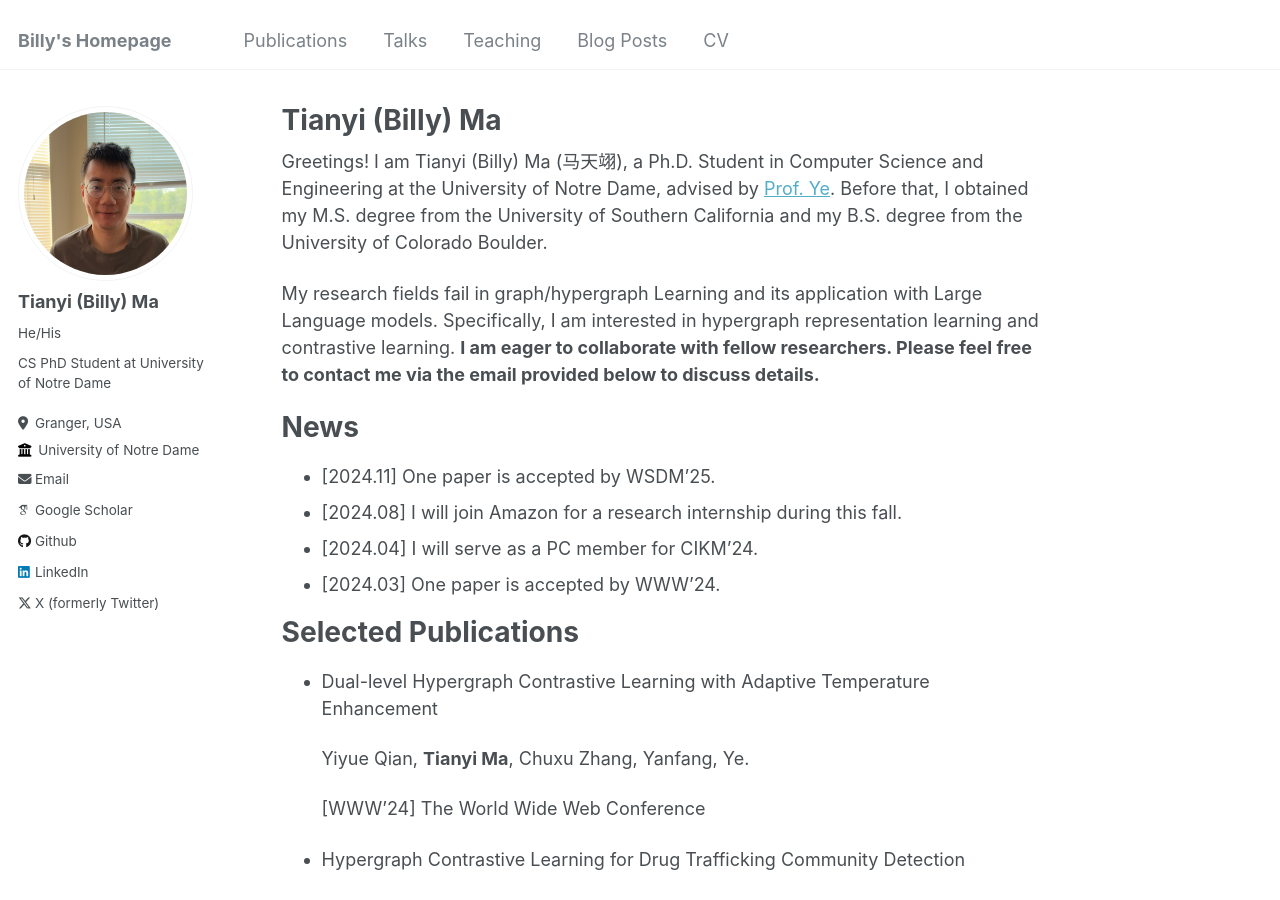
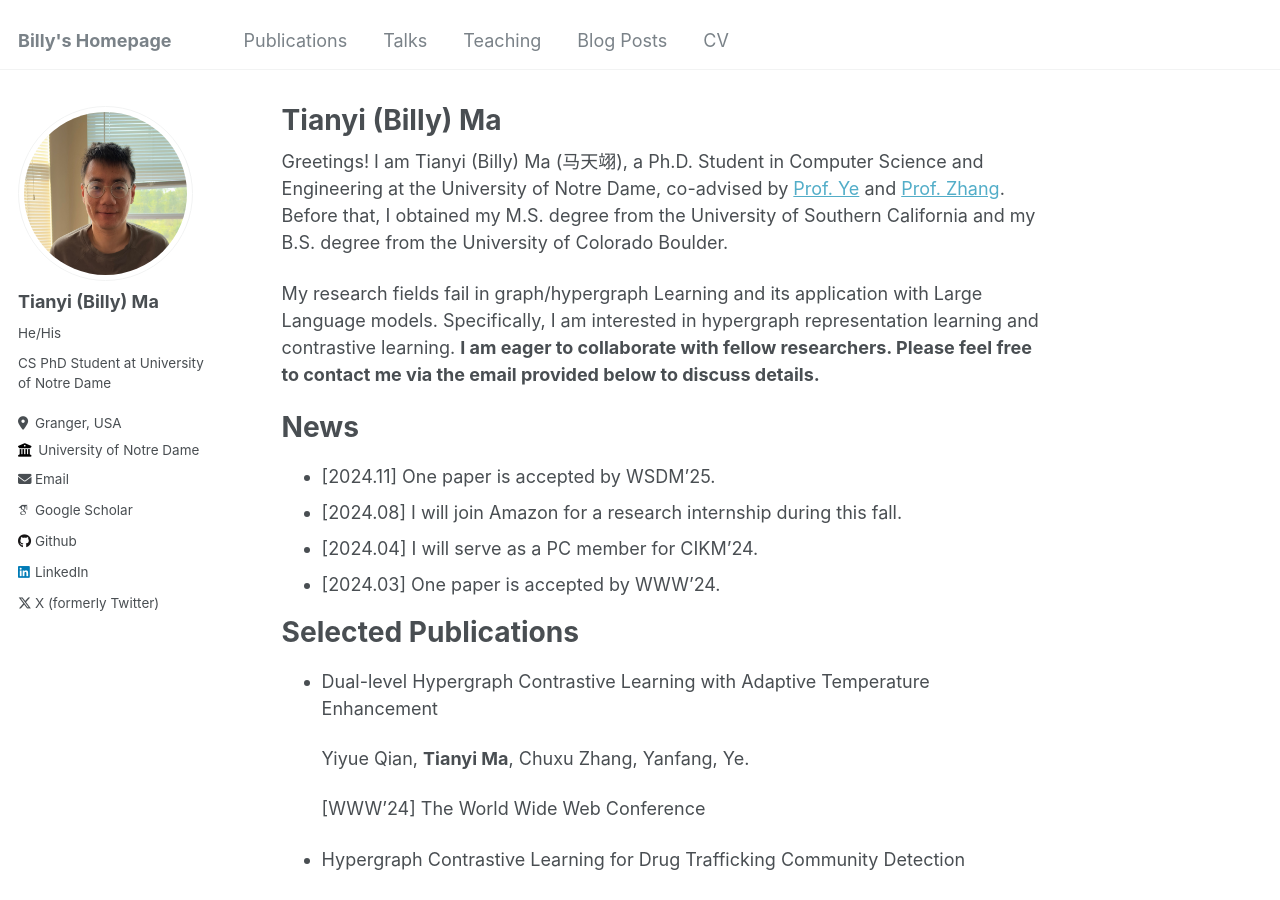
Before and after one commit to Tianyi-Billy-Ma/Tianyi-Billy-Ma.github.io, a Jekyll site: the page built from _pages/about.md, in a window 1280 px wide and 900 px high. Built offline with Jekyll 4.4.1, drawn with Linux system fonts in a browser that asks for light colours; some web fonts are replaced.

Commit message:
Update about.md with co-advisor information

```diff
--- a/_pages/about.md
+++ b/_pages/about.md
@@ -7,7 +7,7 @@ redirect_from:
   - /about.html
 ---
 
-Greetings! I am Tianyi (Billy) Ma (马天翊), a Ph.D. Student in Computer Science and Engineering at the University of Notre Dame, advised by [Prof. Ye](http://yes-lab.org/). Before that, I obtained my M.S. degree from the University of Southern California and my B.S. degree from the University of Colorado Boulder.
+Greetings! I am Tianyi (Billy) Ma (马天翊), a Ph.D. Student in Computer Science and Engineering at the University of Notre Dame, co-advised by [Prof. Ye](http://yes-lab.org/) and [Prof. Zhang](https://chuxuzhang.github.io/). Before that, I obtained my M.S. degree from the University of Southern California and my B.S. degree from the University of Colorado Boulder.
 
 My research fields fail in graph/hypergraph Learning and its application with Large Language models. Specifically, I am interested in hypergraph representation learning and contrastive learning. **I am eager to collaborate with fellow researchers. Please feel free to contact me via the email provided below to discuss details.**
 
```
